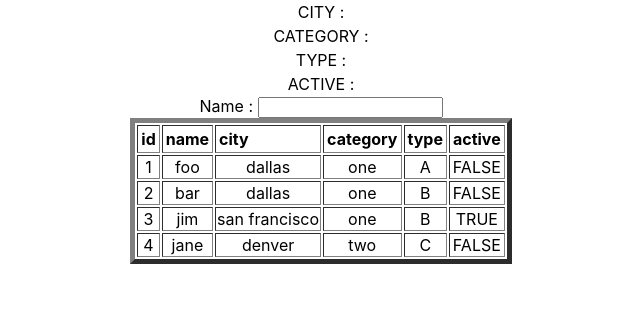
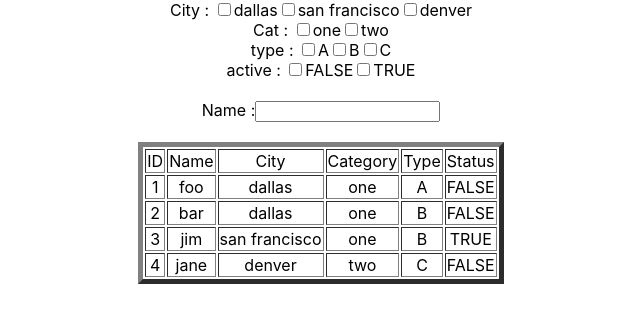
Before and after one commit to stagline/react-filter, a React (Create React App) app: page / in a window 1280 px wide. Shown: the top 322 px of the page, without its empty margins (319-959 px from the left). Built offline with nearby package versions, Linux system fonts and the light colour scheme.

Commit message:
final done

```diff
--- a/src/App.js
+++ b/src/App.js
@@ -1,7 +1,7 @@
 import { useState } from "react";
 import "./App.css";
-import Table from "./Table";
-
+import Dynamic from "./Dyanmic";
+import TableTwo from "./TableTwo";
 function App() {
   let mainArray = [
     {
@@ -56,20 +56,25 @@ function App() {
     <thead>{header}</thead>
   ));
 
-  const unique = [...new Set(mainArray.map((item) => item.city))];
+  const city = [...new Set(mainArray.reduce((a, c) => [...a, c.city], []))];
+  const cat = [...new Set(mainArray.reduce((a, c) => [...a, c.category], []))];
+  const type = [...new Set(mainArray.reduce((a, c) => [...a, c.type], []))];
+  const active = [...new Set(mainArray.reduce((a, c) => [...a, c.active], []))];
 
-  console.log(unique);
-
-  const key = 'category';
-
-  const arrayUniqueByKey = [...new Map(mainArray.map(item =>
-    [item[key], item])).values()];
-
-  console.log(arrayUniqueByKey);
+  console.log(city);
+  console.log(cat);
 
   return (
     <div className="App">
-      {arrData.map((y) => {
+      {/* City : {city.map((c) => c)}
+      <br></br>
+      Cat : {cat.map((c) => c)}
+      <br></br>
+      type : {type.map((c) => c)}
+      <br></br>
+      active : {active.map((c) => c)}
+      <br></br> */}
+      {/* {arrData.map((y) => {
         return (
           <table align="center">
             <thead>
@@ -78,8 +83,8 @@ function App() {
             <tbody></tbody>
           </table>
         );
-      })}
-      Name : <input type="text" name="" />
+      })} */}
+      {/* Name : <input type="text" name="" />
       <br></br>
       <table border="5px" align="center">
         <thead>
@@ -102,8 +107,9 @@ function App() {
             </tr>
           ))}
         </tbody>
-      </table>
-      {/* <Table /> */}
+      </table> */}
+      <TableTwo />
+      {/* <Dynamic /> */}
     </div>
   );
 }
--- /dev/null
+++ b/src/Dyanmic.jsx
@@ -0,0 +1,112 @@
+const Dynamic = () => {
+  const columns = [
+    { path: "id", name: "ID" },
+    { path: "name", name: "Name" },
+    { path: "name", name: "Name" },
+    { path: "age", name: "Age" },
+    { path: "favFruit", name: "Fruits" },
+  ];
+
+  const data = [
+    { id: 1, name: "Kate", age: 25, favFruit: "🍏" },
+    { id: 2, name: "Tom", age: 23, favFruit: "🍌" },
+    { id: 3, name: "Ann", age: 26, favFruit: "🍊" },
+    { id: 4, name: "Jack", age: 21, favFruit: "🍒" },
+    { id: 4, name: "Jack", age: 21, favFruit: "🍒" },
+    { id: 4, name: "Jack", age: 21, favFruit: "🍒" },
+  ];
+
+  let mainColumns = [
+    {
+      path: "id",
+      name: "ID",
+    },
+    {
+      path: "name",
+      name: "Name",
+    },
+    {
+      path: "city",
+      name: "City",
+    },
+    {
+      path: "category",
+      name: "Category",
+    },
+  ];
+
+  let maiData = [
+    {
+      id: 1,
+      name: "foo",
+      city: "dallas",
+      category: "one",
+      type: "A",
+      active: "FALSE",
+    },
+    {
+      id: 2,
+      name: "bar",
+      city: "dallas",
+      category: "one",
+      type: "B",
+      active: "FALSE",
+    },
+    {
+      id: 3,
+      name: "jim",
+      city: "san francisco",
+      category: "one",
+      type: "B",
+      active: "TRUE",
+    },
+    {
+      id: 4,
+      name: "jane",
+      city: "denver",
+      category: "two",
+      type: "C",
+      active: "FALSE",
+    },
+  ];
+
+  return (
+    <div>
+      <Table id="id" columns={mainColumns} data={maiData} />
+    </div>
+  );
+};
+
+export default Dynamic;
+
+const tableStyle = {
+  border: "1px solid black",
+  borderCollapse: "collapse",
+};
+
+const tdStyle = {
+  border: "1px solid black",
+};
+
+const Table = ({ id, columns, data }) => (
+  <table style={tableStyle}>
+    <tbody>
+      <tr>
+        {columns.map(({ path, name }) => (
+          <th style={tdStyle} key={path}>
+            {name}
+          </th>
+        ))}
+      </tr>
+      {data.map((rowData) => (
+        <tr key={rowData[id]}>
+          {columns.map(({ path }) => (
+            <td style={tdStyle} key={path}>
+              {rowData[path]}
+            </td>
+          ))}
+        </tr>
+      ))}
+    </tbody>
+  </table>
+);
--- /dev/null
+++ b/src/TableTwo.jsx
@@ -0,0 +1,240 @@
+import React, { useEffect, useState } from "react";
+
+export default function TableTwo() {
+  const [filterState, setFilterState] = useState({
+    columns: [],
+    name: "",
+    city: [],
+    category: [],
+    type: [],
+    active: [],
+  });
+
+  let mainArray = [
+    {
+      id: 1,
+      name: "foo",
+      city: "dallas",
+      category: "one",
+      type: "A",
+      active: "FALSE",
+      //   state: "guj",
+    },
+    {
+      id: 2,
+      name: "bar",
+      city: "dallas",
+      category: "one",
+      type: "B",
+      active: "FALSE",
+      //state: "guj"
+    },
+    {
+      id: 3,
+      name: "jim",
+      city: "san francisco",
+      category: "one",
+      type: "B",
+      active: "TRUE",
+      //state: "raj"
+    },
+    {
+      id: 4,
+      name: "jane",
+      city: "denver",
+      category: "two",
+      type: "C",
+      active: "FALSE",
+      //state: "mah"
+    },
+  ];
+
+  const handleCity = (e) => {
+    let arr = filterState.city;
+    if (e.target.checked) {
+      if (!arr.indexOf(e.target.value) > -1) {
+        arr.push(e.target.value);
+        setFilterState({
+          ...filterState,
+          city: arr,
+        });
+      }
+    } else {
+      if (arr.indexOf(e.target.value) > -1) {
+        arr.splice(arr.indexOf(e.target.value), 1);
+        setFilterState({
+          ...filterState,
+          city: arr,
+        });
+      }
+    }
+  };
+  const handleCategory = (e) => {
+    let arr = filterState.category;
+    if (e.target.checked) {
+      if (!arr.indexOf(e.target.value) > -1) {
+        arr.push(e.target.value);
+        setFilterState({
+          ...filterState,
+          category: arr,
+        });
+      }
+    } else {
+      if (arr.indexOf(e.target.value) > -1) {
+        arr.splice(arr.indexOf(e.target.value), 1);
+        setFilterState({
+          ...filterState,
+          category: arr,
+        });
+      }
+    }
+  };
+  const handleType = (e) => {
+    let arr = filterState.type;
+    if (e.target.checked) {
+      if (!arr.indexOf(e.target.value) > -1) {
+        arr.push(e.target.value);
+        setFilterState({
+          ...filterState,
+          type: arr,
+        });
+      }
+    } else {
+      if (arr.indexOf(e.target.value) > -1) {
+        arr.splice(arr.indexOf(e.target.value), 1);
+        setFilterState({
+          ...filterState,
+          type: arr,
+        });
+      }
+    }
+  };
+
+  const handleActive = (e) => {
+    let arr = filterState.active;
+    if (e.target.checked) {
+      if (!arr.indexOf(e.target.value) > -1) {
+        arr.push(e.target.value);
+        setFilterState({
+          ...filterState,
+          active: arr,
+        });
+      }
+    } else {
+      if (arr.indexOf(e.target.value) > -1) {
+        arr.splice(arr.indexOf(e.target.value), 1);
+        setFilterState({
+          ...filterState,
+          active: arr,
+        });
+      }
+    }
+  };
+
+  const city = [...new Set(mainArray.reduce((a, c) => [...a, c.city], []))];
+  const cat = [...new Set(mainArray.reduce((a, c) => [...a, c.category], []))];
+  const type = [...new Set(mainArray.reduce((a, c) => [...a, c.type], []))];
+  const active = [...new Set(mainArray.reduce((a, c) => [...a, c.active], []))];
+
+  return (
+    <div>
+      City :{" "}
+      {city.map((c) => (
+        <>
+          <input
+            type="checkbox"
+            value={c}
+            onChange={(e) => handleCity(e)}
+          ></input>
+          {c}
+        </>
+      ))}
+      <br></br>
+      Cat :{" "}
+      {cat.map((c) => (
+        <>
+          <input
+            type="checkbox"
+            value={c}
+            onChange={(e) => handleCategory(e)}
+          ></input>
+          {c}
+        </>
+      ))}
+      <br></br>
+      type :{" "}
+      {type.map((c) => (
+        <>
+          <input
+            type="checkbox"
+            value={c}
+            onChange={(e) => handleType(e)}
+          ></input>
+          {c}
+        </>
+      ))}
+      <br></br>
+      active :{" "}
+      {active.map((c) => (
+        <>
+          <input
+            type="checkbox"
+            value={c}
+            onChange={(e) => handleActive(e)}
+          ></input>
+          {c}
+        </>
+      ))}
+      <br></br>
+      <br></br>
+      Name :
+      <input
+        type="text"
+        onChange={(e) =>
+          setFilterState({ ...filterState, name: e.target.value })
+        }
+      />
+      <br></br>
+      <br></br>
+      <table border="5px" align="center">
+        <thead>
+          <td>ID</td>
+          <td>Name</td>
+          <td>City</td>
+          <td>Category</td>
+          <td>Type</td>
+          <td>Status</td>
+        </thead>
+        <tbody>
+          {mainArray
+            .filter(
+              (item) =>
+                (item.name.includes(filterState.name) ||
+                  filterState.name == "") &&
+                (filterState.city.includes(item.city) ||
+                  filterState.city.length == 0) &&
+                (filterState.category.includes(item.category) ||
+                  filterState.category.length == 0) &&
+                (filterState.type.includes(item.type) ||
+                  filterState.type.length == 0) &&
+                (filterState.active == item.active || filterState.active == "")
+            )
+            .map((item, i) => {
+              return (
+                <>
+                  <tr key={i}>
+                    <td>{item.id}</td>
+                    <td>{item.name}</td>
+                    <td>{item.city}</td>
+                    <td>{item.category}</td>
+                    <td>{item.type}</td>
+                    <td>{item.active}</td>
+                  </tr>
+                </>
+              );
+            })}
+        </tbody>
+      </table>
+    </div>
+  );
+}
```
